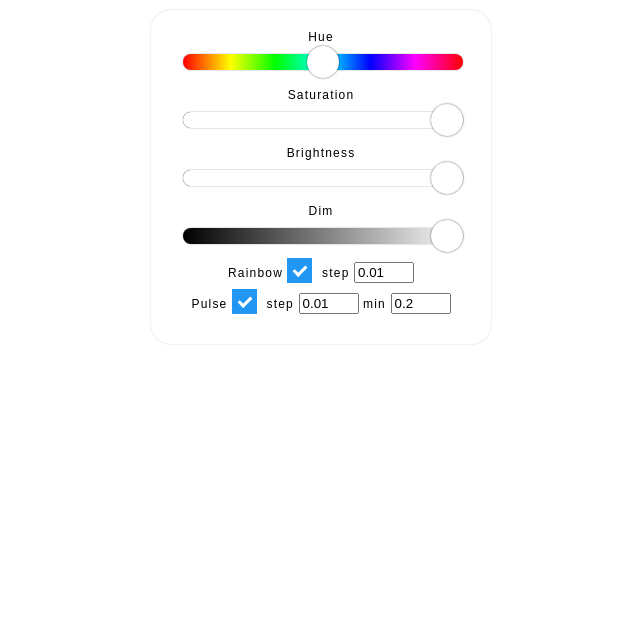
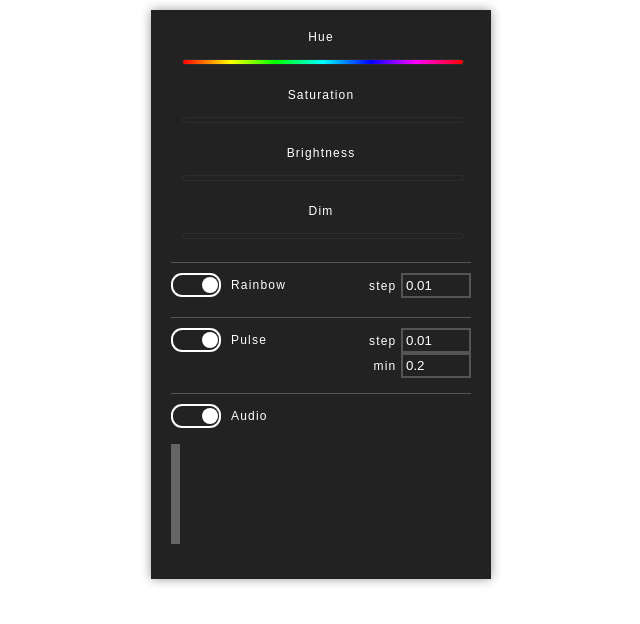
Before and after one commit to fkatz/LedSender, a website: page public/view.html in a window 1280 px wide. Shown: the whole page, without its empty margins (319-959 px from the left). Drawn offline with nearby package versions, Linux system fonts and the light colour scheme; no server answers.

Commit message:
added audio effect

```diff
--- a/bin/LedState.js
+++ b/bin/LedState.js
@@ -3,6 +3,7 @@ Object.defineProperty(exports, "__esModule", { value: true });
 var color_1 = require("./color");
 var PulseEffect_1 = require("./effects/PulseEffect");
 var RainbowEffect_1 = require("./effects/RainbowEffect");
+var AudioEffect_1 = require("./effects/AudioEffect");
 var LedState = /** @class */ (function () {
     function LedState(ip, port, refreshRate) {
         this.color = new color_1.Color();
@@ -10,7 +11,8 @@ var LedState = /** @class */ (function () {
         this.refreshRate = 60;
         this.effects = {
             rainbow: new RainbowEffect_1.RainbowEffect(this.color),
-            pulse: new PulseEffect_1.PulseEffect(this.dim)
+            pulse: new PulseEffect_1.PulseEffect(this.dim),
+            audio: new AudioEffect_1.AudioEffect(8081, this.dim)
         };
         if (refreshRate != undefined)
             this.refreshRate = refreshRate;
--- a/package.json
+++ b/package.json
@@ -22,6 +22,7 @@
     "@types/socket.io": "^2.1.2",
     "dgram": "^1.0.1",
     "restify": "^8.2.0",
-    "socket.io": "^2.2.0"
+    "socket.io": "^2.2.0",
+    "typescript": "^3.4.5"
   }
 }
--- a/public/client.js
+++ b/public/client.js
@@ -12,6 +12,8 @@ const throttle = (func, limit) => {
 }
 //var isTouching = new Vue({data: {touch:false}});
 var isTouching = false;
+document.addEventListener("keydown", () => isTouching = true);
+document.addEventListener("keyup", () => setTimeout(() => isTouching = false), 500);
 document.addEventListener("mousedown", () => isTouching = true);
 document.addEventListener("mouseup", () => setTimeout(() => isTouching = false), 500);
 document.addEventListener("touchstart", () => isTouching = true);
@@ -29,6 +31,9 @@ state = {
     rainbow: {
     },
     pulse: {
+
+    },
+    audio: {
 
     }
 };
@@ -82,6 +87,19 @@ var pulse = new Vue({
         minValue() { emit() }
     }
 });
+var audio = new Vue({
+    el: '#audioController',
+    data: {
+        state: true,
+        freq: 0,
+        spectrum: [],
+    },
+    watch: {
+        state() { emit() },
+        freq() { emit() },
+        spectrum() { drawSpectrum(this.$refs.spectrum, this.spectrum, this.freq) }
+    }
+});
 satElement = document.getElementById("sat");
 valElement = document.getElementById("val");
 function emit() {
@@ -105,6 +123,8 @@ function emit() {
     state.pulse.step = pulse.step;
     state.pulse.minValue = pulse.minValue;
 
+    state.audio.state = audio.state;
+    state.audio.freq = audio.freq;
 
     if (isTouching) {
         console.log("Sent:")
@@ -114,8 +134,8 @@ function emit() {
 }
 socket.on('ledStrip1', function (msg) {
     let newState = JSON.parse(msg);
-    console.log("Recieved:")
-    console.log(newState);
+    //console.log("Recieved:")
+    //console.log(newState);
 
     if (newState.color != undefined) {
         color.hue = newState.color.h;
@@ -135,6 +155,11 @@ socket.on('ledStrip1', function (msg) {
         pulse.ms = newState.pulse.ms;
         pulse.step = newState.pulse.step;
         pulse.minValue = newState.pulse.minValue;
+    }
+    if (newState.audio != undefined) {
+        audio.state = newState.audio.state;
+        audio.freq = newState.audio.freq;
+        audio.spectrum = newState.audio.spectrum;
     }
 
 });
@@ -168,3 +193,17 @@ function toHex(h, s, v) {
     hex += r + g + b;
     return hex;
 }
+
+function drawSpectrum(canvas, spectrum, freq) {
+    ctx = canvas.getContext("2d");
+    width = canvas.width / spectrum.length;
+    height = canvas.height;
+    let color = getComputedStyle(document.body).getPropertyValue('--color');
+    ctx.fillStyle = color;
+    ctx.clearRect(0, 0, canvas.width, canvas.height);
+    for (let i = 0; i < spectrum.length; i++) {
+        //ctx.fillRect(0,0,100,100)
+        //console.log({width: Math.floor(width*i), height: height, withF:Math.floor(width*(i+1)),heightf: (Math.floor(height*spectrum[i]))})
+        ctx.fillRect(width * i, height, width, -height * spectrum[i]);
+    }
+}
--- a/public/style.css
+++ b/public/style.css
@@ -13,15 +13,17 @@ body {
     margin: 0;
     letter-spacing: 1.2px;
     font-size: 12px;
+    --main: #222;
+    --main-dim: #555;
 }
 
 .ledSelector {
     width: 100vw;
     padding: 20px;
     max-width: 300px;
-    border-radius: 20px;
-    box-shadow: 0 0 2px rgba(0, 0, 0, 0.2);
-    background: white;
+    box-shadow: 0 0 10px rgba(0, 0, 0, 0.4);
+    background: var(--main);
+    color:white;
 }
 
 input[type=range] {
@@ -35,6 +37,39 @@ input[type=range] {
     height: 32px;
     /* Otherwise white in Chrome */
 }
+input:focus, textarea {
+    outline: none !important;
+}
+input[type=number]{
+    padding:3px;
+    width:70px;
+    color:white;
+    background:transparent;
+    border:2px solid var(--main-dim);
+    transition:0.2s;
+}
+input[type=number]:focus{
+    border:2px solid var(--color);
+}
+input[type=number]:focus::-webkit-inner-spin-button,
+input[type=number]:focus::-webkit-outer-spin-button,
+input[type=number]:hover::-webkit-inner-spin-button,
+input[type=number]:hover::-webkit-outer-spin-button {
+  opacity:0.2;
+}
+
+input[type=number]::-webkit-inner-spin-button,
+input[type=number]::-webkit-outer-spin-button {
+  opacity:0;
+  transition:0.2s;
+}
+
+input[type=range].inline {
+    width: auto;
+    margin-bottom: -20px;
+    height: 10px;
+    padding: 0px;
+}
 
 input[type=range]::-webkit-slider-thumb {
     -webkit-appearance: none;
@@ -47,33 +82,39 @@ input[type=range]:focus {
 
 input[type=range]::-webkit-slider-thumb {
     -webkit-appearance: none;
-    height: 32px;
-    width: 32px;
-    border-radius: 100%;
-    background: #ffffff;
+    height: 20px;
+    width: 8px;
+    border-radius: 5px;
+    background:  var(--color);
     cursor: pointer;
     margin-top: -8px;
     /* You need to specify a margin in Chrome, but in Firefox and IE it is automatic */
-    box-shadow: 0px 0px 2px rgba(0, 0, 0, 0.7);
     /* Add cool effects to your sliders! */
+}
+
+input[type=range].inline::-webkit-slider-thumb {
+    height: 12px;
+    width: 12px;
+    margin-top: 2px;
+    box-shadow: none;
 }
 
 input[type=range]::-moz-range-thumb {
     box-shadow: 0px 0px 1px #000000;
-    height: 32px;
+    height: 8px;
     width: 32px;
     margin-top: -2px;
     border-radius: 3px;
-    background: #ffffff;
+    background: var(--color);
     cursor: pointer;
 }
 
 input[type=range]::-webkit-slider-runnable-track {
     width: 100%;
-    height: 16.8px;
+    height: 4px;
     cursor: pointer;
-    box-shadow: 0px 0px 1px #000000;
-    background: #3071a9;
+    outline:1px solid rgba(255,255,255,0.05);
+    background: var(--color);
     border-radius: 8.4px;
 }
 
@@ -89,49 +130,97 @@ input[type=range]#val::-webkit-slider-runnable-track {
     background: linear-gradient(to right, #000000 0%, var(--color) 100%);
 }
 
-input[type=range]#dim::-webkit-slider-runnable-track {
-    background: linear-gradient(to right, #000000 0%, #ffffff 100%);
-}
-
-input[type=range]:focus::-webkit-slider-runnable-track {
-    background: inherit;
-}
+input[type=range]#dim::-webkit-slider-runnable-track {}
 
 input[type=range]::-moz-range-track {
     width: 100%;
     height: 16.8px;
     cursor: pointer;
-    box-shadow: 0px 0px 1px #000000;
-    background: #3071a9;
+    background: var(--color);
     border-radius: 1.3px;
+}
+
+#audioController{
+    width:100%;
+}
+
+#spectrum input[type=range].inline{
+    box-shadow:none;
+    outline:none;
+    margin-left:0px;
+    width:100%;
+    height:100px;
+    margin-bottom:-100px;
+    z-index:20;
+    position:relative;
+}
+#spectrum input[type=range].inline::-webkit-slider-thumb {
+    width: calc( 100% / 32 );
+    height: 100%;
+    background: rgba(255,255,255,0.3);
+    margin-top:0px;
+    margin-left:0px;
+    box-shadow: none;
+    border-radius: 0;
+}
+
+#spectrum input[type=range].inline::-webkit-slider-runnable-track {
+    outline:none;
+    background:transparent;
+    width: 100%;
+    height: 100%;
+    border-radius: 0;
+}
+
+#spectrum canvas{
+    display:block;
+    height:100px;
+    width:100%;
+    pointer-events: none;
+}
+#spectrum {
+    width:100%;
+    margin-left:0px;
+}
+
+#audioController{
+    display:block;
 }
 
 /* Checkbox */
 
 .buttonContainer {
+    text-align:left;
     display: flex;
-    align-items: center;
-    justify-content: center;
+    align-items: flex-start;
+    justify-content: left;
     flex-direction: row;
     width: 100%;
-    padding-bottom: 10px;
+    padding-top: 15px;
+    margin-bottom:15px;
+    border-top: 1px solid var(--main-dim);
 }
 
-.buttonContainer span.label {
-    display: block;
-    margin-right: -6px;
+.buttonContainer .header {
+    margin-bottom:10px;
 }
 
 .container {
     position: relative;
-    padding-left: 35px;
-    margin-left: 10px;
-    top: -8;
+    margin-right:60px;
+    top: -5;
     cursor: pointer;
     -webkit-user-select: none;
     -moz-user-select: none;
     -ms-user-select: none;
     user-select: none;
+}
+
+.buttonContainer .options{
+    width:100%;
+    margin-top:-5px;
+    margin-left:60px;
+    text-align:right;
 }
 
 /* Hide the browser's default checkbox */
@@ -150,21 +239,30 @@ input[type=range]::-moz-range-track {
     position: absolute;
     top: 0;
     left: 0;
-    height: 25px;
-    width: 25px;
-    background-color: #eee;
+    height: 20px;
+    width: 46px;
+    background: transparent;
+    border: 2px solid var(--main-dim);
+    border-radius:11px;
+    transition:0.2s;
+
 }
 
 /* On mouse-over, add a grey background color */
 
 .container:hover input~.checkmark {
-    background-color: #ccc;
+    border-color: var(--color);
+}
+.container:hover .checkmark:after{
+    background-color: var(--color);
 }
 
 /* When the checkbox is checked, add a blue background */
 
 .container input:checked~.checkmark {
-    background-color: #2196F3;
+    border-color: var(--color);
+    background-color: var(--color);
+
 }
 
 /* Create the checkmark/indicator (hidden when not checked) */
@@ -172,29 +270,18 @@ input[type=range]::-moz-range-track {
 .checkmark:after {
     content: "";
     position: absolute;
-    display: none;
-}
-
-/* Show the checkmark when checked */
-
-.container input:checked~.checkmark:after {
-    display: block;
+    left: 2px;
+    top: 2px;
+    width: 16px;
+    height: 16px;
+    border-radius:100%;
+    background:var(--main-dim);
+    transition:0.2s;
 }
 
 /* Style the checkmark/indicator */
 
-.container .checkmark:after {
-    left: 9px;
-    top: 5px;
-    width: 5px;
-    height: 10px;
-    border: solid white;
-    border-width: 0 3px 3px 0;
-    -webkit-transform: rotate(45deg);
-    -ms-transform: rotate(45deg);
-    transform: rotate(45deg);
+.container input:checked~.checkmark:after {
+    left: 29px!important;
+    background:white;
 }
-
-input[type="number"] {
-    width: 60px;
-}
--- a/public/view.html
+++ b/public/view.html
@@ -32,28 +32,45 @@
                     <input id="dim" type="range" min="0" max="1" value="1" step="0.005" v-model="dim">
                 </label>
             </div>
-            <div class="buttonContainer">
-                <span class="label">Rainbow</span>
-                <div id="rainbowController">
+            <div id="rainbowController" class="buttonContainer">
+                <div class="header">
                     <label class="container">
                         <input id="rainbow" type="checkbox" v-model="state">
                         <span class="checkmark"></span>
                     </label>
+                    <span class="label">Rainbow</span>
+                </div>
+                <div class="options">
                     <!-- ms <input type="number" min="0" step="0.001" v-model.lazy="ms"> -->
                     step <input type="number" step="0.001" v-model.lazy="step">
                 </div>
             </div>
-            <div class="buttonContainer">
-                <span class="label">Pulse</span>
-                <div id="pulseController">
+            <div id="pulseController" class="buttonContainer">
+                <div class="header">
                     <label class="container">
                         <input id="pulse" type="checkbox" v-model="state">
                         <span class="checkmark"></span>
                     </label>
-                    <!-- ms <input type="number" step="0.001" min="0" v-model.lazy="ms"> -->
-                    step <input type="number" step="0.001" v-model.lazy="step">
+                    <span class="label">Pulse</span>
+                </div>
+                <!-- ms <input type="number" step="0.001" min="0" v-model.lazy="ms"> -->
+                <div class="options">
+                    step <input type="number" step="0.001" v-model.lazy="step"><br>
                     min <input type="number" step="0.001" min="0" max="1" v-model.lazy="minValue">
-
+                </div>
+            </div>
+            <div id="audioController" class="buttonContainer">
+                <div class="header">
+                    <label class="container">
+                        <input id="audio" type="checkbox" v-model="state">
+                        <span class="checkmark"></span>
+                    </label>
+                    <span class="label">Audio</span>
+                </div><br>
+                <!-- ms <input type="number" step="0.001" min="0" v-model.lazy="ms"> -->
+                <div id="spectrum" class="options">
+                    <input class="inline" type="range" step="1" min="0" max="31" v-model.lazy="freq">
+                    <canvas width="512" height="512" ref="spectrum"></canvas>
                 </div>
             </div>
         </div>
--- a/src/LedState.ts
+++ b/src/LedState.ts
@@ -1,6 +1,7 @@
 import { Color, RGB, HSV } from './color';
 import { PulseEffect } from "./effects/PulseEffect";
 import { RainbowEffect } from "./effects/RainbowEffect";
+import { AudioEffect } from "./effects/AudioEffect";
 import { Effect } from './effects/Effect';
 
 export interface Dim {
@@ -25,7 +26,8 @@ export class LedState implements Device {
     private port: number;
     public effects: Effects = {
         rainbow: new RainbowEffect(this.color),
-        pulse: new PulseEffect(this.dim)
+        pulse: new PulseEffect(this.dim),
+        audio: new AudioEffect(8081,this.dim)
     }
 
     constructor(ip: string,port:number, refreshRate?: number) {
```
Also changed, not shown: bin/AudioDevice.js (added, +33 -0 lines), bin/effects/AudioEffect.js (added, +54 -0 lines), bin/main.js (+9 -5 lines), src/AudioDevice.ts (added, +30 -0 lines), src/effects/AudioEffect.ts (added, +38 -0 lines), src/main.ts (+4 -3 lines), 4 other files.
